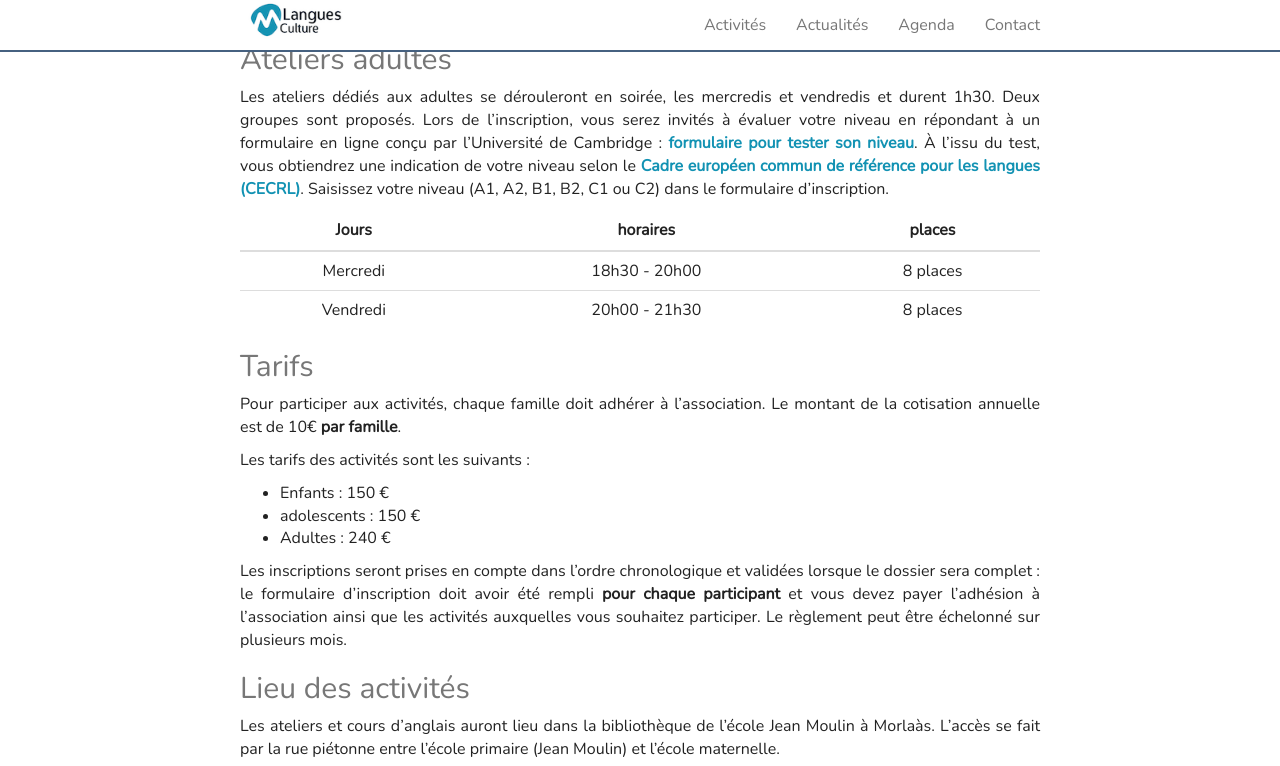
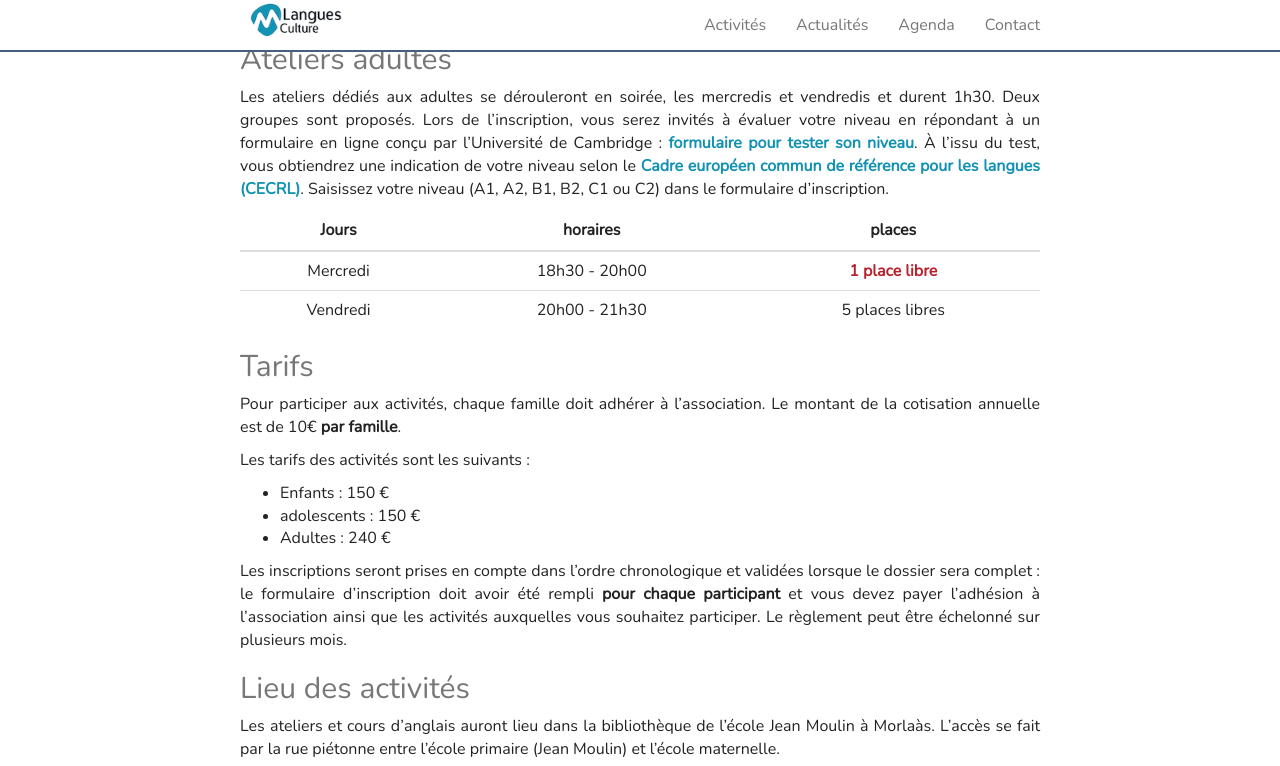
Before and after one commit to mlangues64/mlangues64.github.io, a Jekyll site: the page built from _posts/2019-08-26-inscription2019-2020.markdown, in a window 1280 px wide and 900 px high, scrolled down 1666 px, cut to the strip 0-766 px from the top of the window. Built offline with Jekyll 4.4.1, drawn with Linux system fonts in a browser that asks for light colours; nearby versions of some CDN libraries.

Commit message:
effectifs

```diff
--- a/_posts/2019-08-26-inscription2019-2020.markdown
+++ b/_posts/2019-08-26-inscription2019-2020.markdown
@@ -97,8 +97,8 @@ Saisissez votre niveau (A1, A2, B1, B2, C1 ou C2) dans le formulaire d'inscripti
 
 | Jours | horaires | places |
 |:--------:|:-------------:|:----:|
-| Mercredi | 18h30 - 20h00  | 8 places |
-| Vendredi | 20h00 - 21h30  | 8 places |
+| Mercredi | 18h30 - 20h00  | <span style="color: #B7222E; font-weight:bold;">1 place libre</span> |
+| Vendredi | 20h00 - 21h30  | 5 places libres |
 {: .table }
 
 ## Tarifs
```
